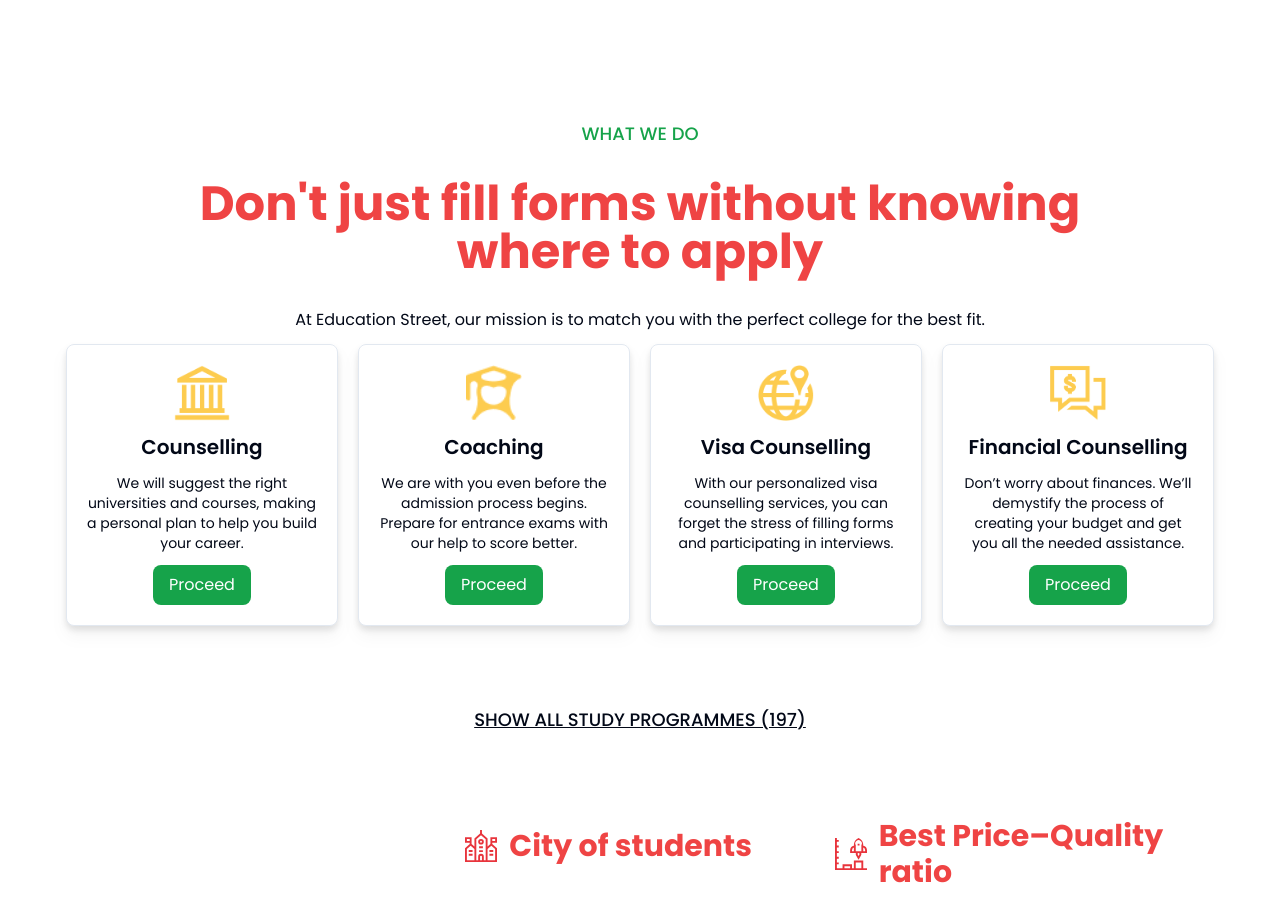
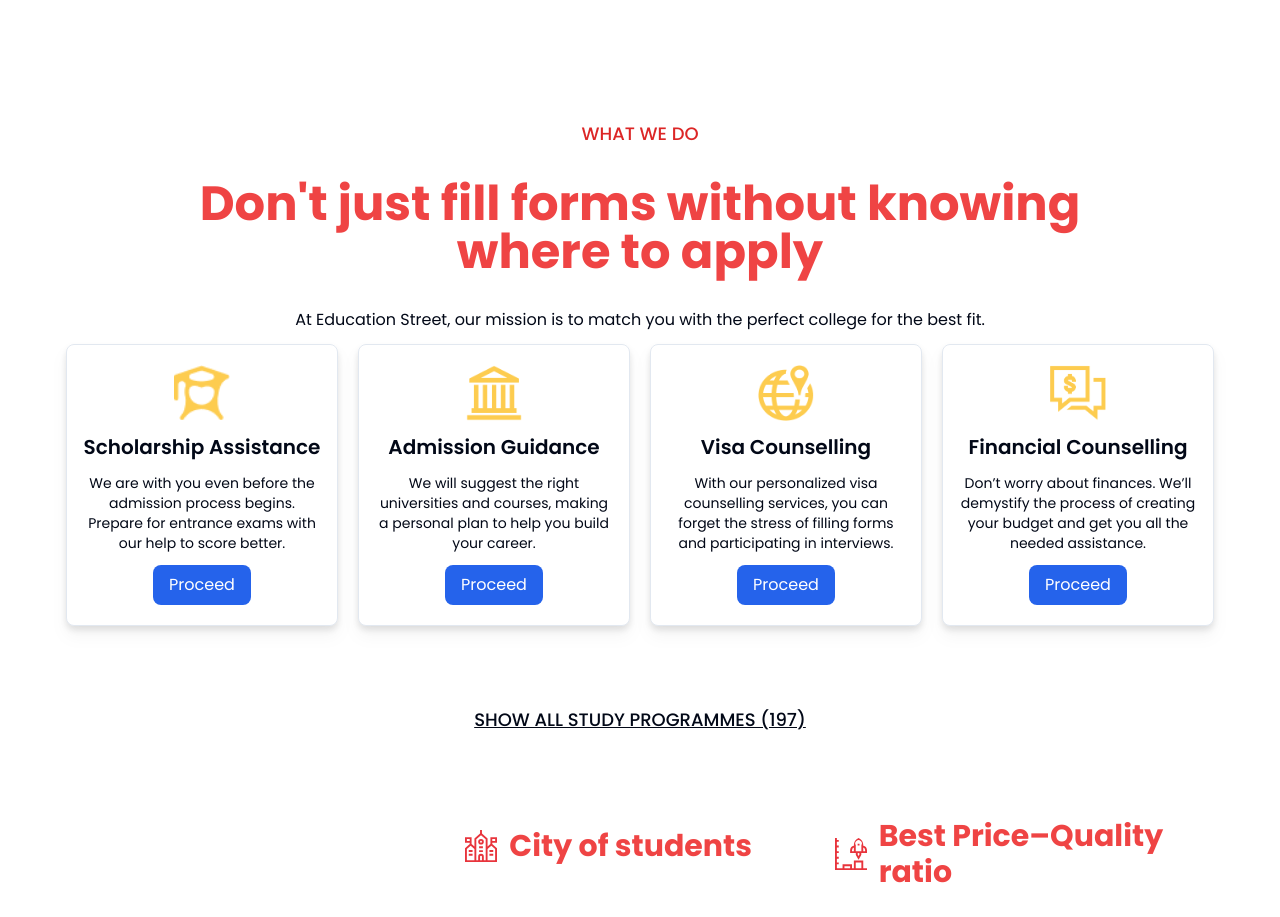
Before and after one commit to Babithkp/studyinbaltimore, a Next.js app: page / in a window 1280 px wide. Shown: the part 1593-2510 px from the top of the page. Built offline with nearby package versions, Linux system fonts and the light colour scheme.

Commit message:
color of button has changed

```diff
--- a/src/app/page.tsx
+++ b/src/app/page.tsx
@@ -124,7 +124,7 @@
         </div>
         <div className="my-20 flex w-full flex-col flex-wrap items-center justify-center gap-3">
           <div className="flex flex-col items-center" >
-            <span className="text-lg font-medium uppercase text-green-600">
+            <span className="text-lg font-medium uppercase text-red-600">
               what we do
             </span>
             <h3 className="my-8 w-[80%] text-center text-5xl font-bold text-red-500 max-md:text-3xl">
@@ -136,8 +136,8 @@
             </p>
           </div>
           <div className="flex gap-5 flex-wrap justify-center items-center">
-          <CardApply image={counsellingIcon} title="Counselling" content="We will suggest the right universities and courses, making a personal plan to help you build your career." />
-          <CardApply image={coachingIcon} title="Coaching" content="We are with you even before the admission process begins. Prepare for entrance exams with our help to score better." />
+          <CardApply image={coachingIcon} title="Scholarship Assistance" content="We are with you even before the admission process begins. Prepare for entrance exams with our help to score better." />
+          <CardApply image={counsellingIcon} title="Admission Guidance" content="We will suggest the right universities and courses, making a personal plan to help you build your career." />
           <CardApply image={visaIcon} title="Visa Counselling" content="With our personalized visa counselling services, you can forget the stress of filling forms and participating in interviews." />
           <CardApply image={financialIcon} title="Financial Counselling" content="Don’t worry about finances. We’ll demystify the process of creating your budget and get you all the needed assistance." />
           </div>
--- a/src/components/cards/CardApply.tsx
+++ b/src/components/cards/CardApply.tsx
@@ -3,11 +3,11 @@
 
 export default function CardApply({ image, title, content }: any) {
   return (
-    <div className="flex max-w-[17rem] flex-col items-center gap-3 rounded-lg border-[1px] bg-white p-5 drop-shadow-lg">
+    <div className="flex max-w-[17rem] flex-col items-center gap-3 rounded-lg border-[1px] bg-white py-5 px-4 drop-shadow-lg">
       <Image src={image} alt="counselling icon" className="h-14 w-14" />
       <span className="text-xl font-semibold">{title}</span>
       <p className="text-center text-sm">{content}</p>
-      <button className="w-fit rounded-lg bg-green-600 px-4 py-2 text-white">
+      <button className="w-fit rounded-lg bg-blue-600 px-4 py-2 text-white">
         Proceed
       </button>
     </div>
```
